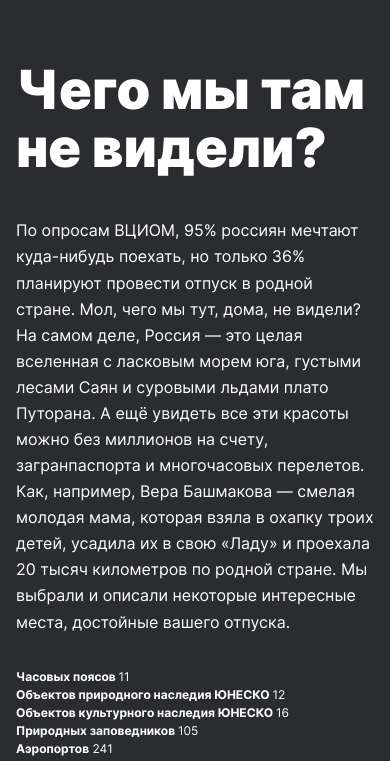
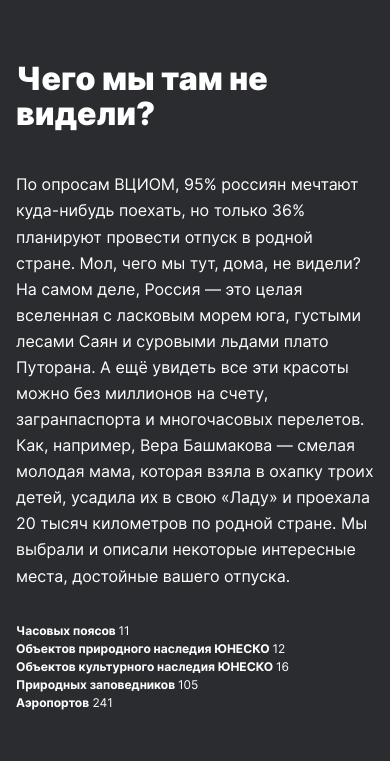
Before and after one commit to AndreiK20/russian-travel-bootcamp, a plain HTML site: page index.html in a window 390 px wide. Shown: the part 347-1108 px from the top of the page. Drawn offline with Linux system fonts and the light colour scheme; files whose address does not match are found by name.

Commit message:
финал

```diff
--- a/blocks/cover/cover.css
+++ b/blocks/cover/cover.css
@@ -11,12 +11,12 @@
     min-height: 640px;
   }
 }
-@media screen and (max-width: 770px) {
+@media screen and (max-width: 800px) {
   .cover {
     min-height: 480px;
   }
 }
-@media screen and (max-width: 570px) {
+@media screen and (max-width: 600px) {
   .cover {
     min-width: 320px;
     min-height: 200px;
--- a/blocks/intro/__lists/into__lists.css
+++ b/blocks/intro/__lists/into__lists.css
@@ -13,8 +13,3 @@
   display: flex;
   flex-direction: column;
 }
-@media screen and (max-width: 770px) {
-  .intro__lists {
-    min-width: 288px;
-  }
-}
--- a/blocks/intro/__text/intro__text.css
+++ b/blocks/intro/__text/intro__text.css
@@ -7,10 +7,5 @@
   color: #ffffff;
   margin-top: 0;
   margin-bottom: 33px;
-  max-width: 690px;
+  max-width: 100%;
 }
-@media screen and (max-width: 800px) {
-  .intro__text {
-    min-width: 100%;
-  }
-}
--- a/blocks/intro/__title/intro__title.css
+++ b/blocks/intro/__title/intro__title.css
@@ -1,5 +1,5 @@
 .intro__title {
-  font-family: "Inter",Arial, Helvetica, sans-serif;
+  font-family: "Inter", Arial, Helvetica, sans-serif;
   font-style: normal;
   font-weight: 900;
   font-size: 54px;
@@ -7,16 +7,10 @@
   color: #ffffff;
   margin-top: 0;
   margin-bottom: 40px;
-  min-width: 690px;
+  min-width: 100%;
 }
-@media screen and (max-width: 770px) {
+@media screen and (max-width: 400px) {
   .intro__title {
-    min-width: calc(100% - (24px * 2));
-  }
-}
-@media screen and (max-width: 330px) {
-  .intro__title {
-    min-width: 288px;
     font-size: 32px;
     line-height: 35px;
   }
--- a/blocks/intro/intro.css
+++ b/blocks/intro/intro.css
@@ -1,17 +1,17 @@
 .intro {
   margin-top: 92px;
   margin-left: 148px;
-  margin-right: 442px;
+  max-width: 690px;
 }
 @media screen and (max-width: 1100px) {
   .intro {
     margin-left: 48px;
-    margin-right: 286px;
   }
 }
 @media screen and (max-width: 800px) {
   .intro {
     margin: 88px 24px 0 24px;
+    max-width: 100%;
   }
 }
 @media screen and (max-width: 400px) {
--- a/blocks/lead/__subtitle/lead__subtitle.css
+++ b/blocks/lead/__subtitle/lead__subtitle.css
@@ -16,7 +16,7 @@
     margin-bottom: 56px;
   }
 }
-@media screen and (max-width: 719px) {
+@media screen and (max-width: 730px) {
   .lead__subtitle {
     font-size: 16px;
     line-height: 20px;
--- a/blocks/lead/__title/lead__title.css
+++ b/blocks/lead/__title/lead__title.css
@@ -12,7 +12,7 @@
   margin-bottom: 0;
   padding: 0;
 }
-@media screen and (max-width: 719px) {
+@media screen and (max-width: 730px) {
   .lead__title {
     font-size: 40px;
     line-height: 44px;
--- a/blocks/page/page.css
+++ b/blocks/page/page.css
@@ -1,8 +1,8 @@
 .page {
-  width: 100%;
+  max-width: 1280px;
 }
-@media screen and (min-width: 1280px) {
+/*@media screen and (min-width: 1280px) {
   .page {
-    width: auto;
+    max-width: 1280px;
   }
-}
+}*/
--- a/blocks/place/__title/place__title.css
+++ b/blocks/place/__title/place__title.css
@@ -1,5 +1,5 @@
 .place__title {
-  font-family: "Inter",Arial, Helvetica, sans-serif;
+  font-family: "Inter", Arial, Helvetica, sans-serif;
   font-style: normal;
   font-weight: 900;
   font-size: 72px;
@@ -7,7 +7,7 @@
   color: #ffffff;
   margin: 0;
 }
-@media screen and (max-width: 770px) {
+@media screen and (max-width: 900px) {
   .place__title {
     font-size: 42px;
     line-height: 46px;
--- a/blocks/root/root.css
+++ b/blocks/root/root.css
@@ -1,5 +1,9 @@
 .root {
   background-color: #2a2c2f;
-  display: flex;
-  justify-content: center;
 }
+@media screen and (min-width: 1280px) {
+  .root {
+    display: flex;
+    justify-content: center;
+  }
+}
```
